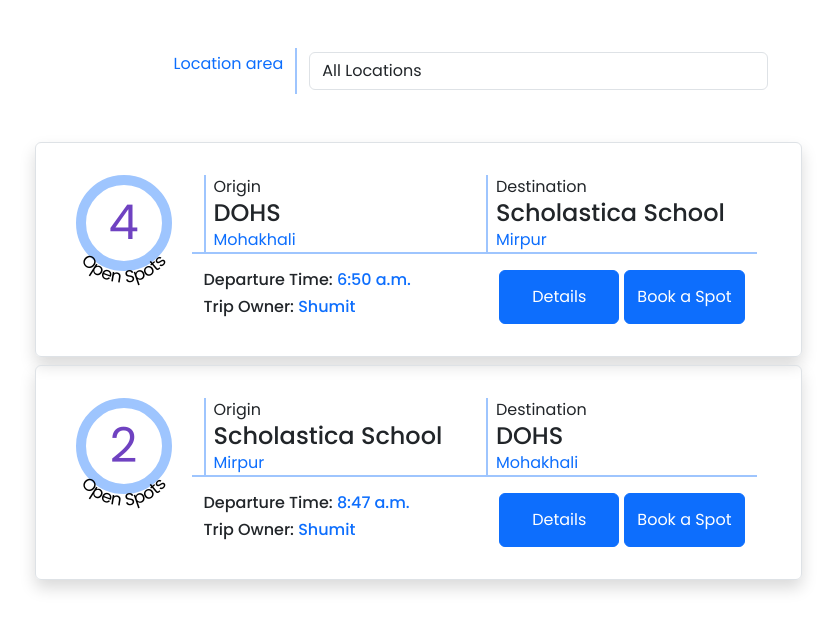
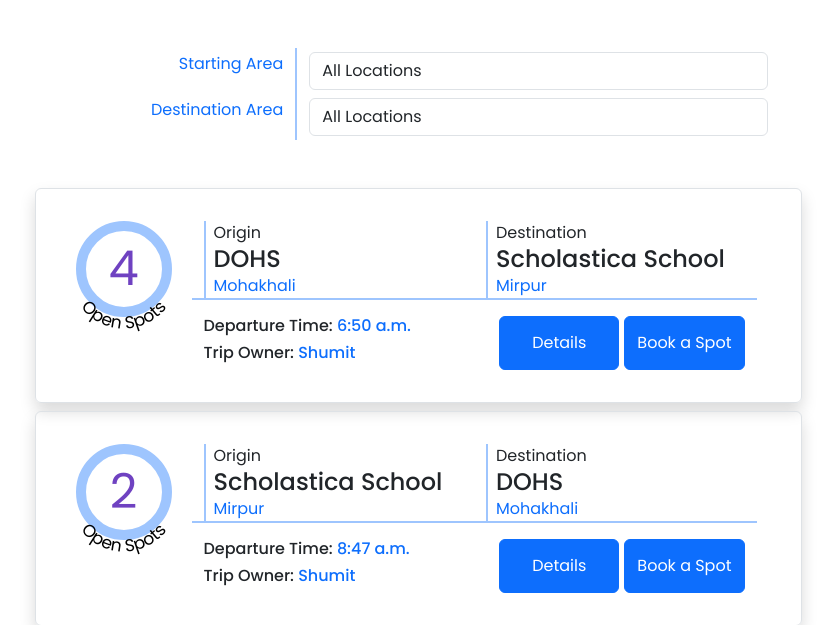
Before and after one commit to shumittaher/RideBuddy, a Django app: page /find_trip in a window 1280 px wide. Shown: the part 76-701 px from the top of the page, without its empty margins (222-1058 px from the left). Run offline with Django 5.2, Linux system fonts and the light colour scheme; data comes from the database, SQL or seed files in the repository; both versions use the stored data as it was after the commit; data that the repository does not hold is empty; some libraries are stand-ins or nearby versions; some web fonts are replaced.

Commit message:
added filtering select field for destination

```diff
--- a/RideSharing/forms.py
+++ b/RideSharing/forms.py
@@ -99,7 +99,14 @@ class LocationSearchForm(forms.ModelForm):
 
     def __init__(self, *args, **kwargs):
         super().__init__(*args, **kwargs)
-        self.fields['location_area'] = forms.ChoiceField(
-            choices=[('','All Locations')] + [(loc.id, loc.location_area) for loc in Locations.objects.all()],
+
+        location_areas = Locations.objects.order_by('location_area').values_list('location_area', flat=True).distinct()
+
+        self.fields['location_area'] = forms.ChoiceField(label="Starting Area",
+            choices=[('','All Locations')] + [(loc_area, loc_area) for loc_area in location_areas],
             widget=forms.Select(attrs={'class': 'form-control', 'id': 'location-area-searchbox'})
         )
+        self.fields['destination_area'] = forms.ChoiceField(label="Destination Area",
+            choices=[('','All Locations')] + [(loc_area, loc_area) for loc_area in location_areas],
+            widget=forms.Select(attrs={'class': 'form-control', 'id': 'destination-area-searchbox'})
+        )
--- a/RideSharing/templates/find_trip.html
+++ b/RideSharing/templates/find_trip.html
@@ -4,7 +4,7 @@
 
 <section class="text-center">
 
-    <form action="" method="post" style="max-width: 700px;" class="mx-auto">
+    <form id="filter_form" action="" method="post" style="max-width: 700px;" class="mx-auto">
 
         {{ search_form }}
 
@@ -20,22 +20,40 @@
 
 // location area search box functionality
 
-    const search_form_area = document.getElementById('location-area-searchbox');
+    const location_area_searchbox = document.getElementById('location-area-searchbox');
+    const destination_area_searchbox = document.getElementById('destination-area-searchbox');
+    const filter_form = document.getElementById('filter_form');
+    const formData = new FormData(filter_form);
+
     const searchResults = document.getElementById('search_results');
 
     document.addEventListener('DOMContentLoaded', ()=>{
 
         fetch_trips()
-        search_form_area.addEventListener('change', ()=>handle_searcharea_change(search_form_area.value))
+
+        const searchboxes = filter_form.querySelectorAll('select')
+
+        searchboxes.forEach((searchbox)=>{
+            searchbox.addEventListener('change', ()=>handle_searcharea_change(filter_form))
+        })
     })
 
-    function handle_searcharea_change(area_code) {
-        fetch_trips(area_code)
+    function handle_searcharea_change(filter_form) {
+
+        const area_codes =  new FormData(filter_form)
+
+        const formValues = {};
+        area_codes.forEach((value, key) => {
+            formValues[key] = value;
+        });
+
+        const {location_area, destination_area} = formValues
+        fetch_trips(location_area, destination_area)
     }
 
-    async function fetch_trips(area_code = ''){
+    async function fetch_trips(area_code = '', area_code_dest = ''){
 
-        const response = await fetch(`give_trips?origin_area=${area_code}&booking_trips=true`)
+        const response = await fetch(`give_trips?origin_area=${area_code}&destination_area=${area_code_dest}&booking_trips=true`)
         if (response.ok) {
             const updatedTrips = await response.json();
             updateTripsList(updatedTrips.rendered_trips);
--- a/RideSharing/views.py
+++ b/RideSharing/views.py
@@ -81,8 +81,8 @@ def mypage(request):
     user_id = request.user.id
     user = User.objects.get(id=user_id)
 
-    unread_paginator = Paginator(user.message_recipient.filter(read = False), items_per_page)
-    read_paginator = Paginator(user.message_recipient.filter(read = True), items_per_page)
+    unread_paginator = Paginator(user.message_recipient.filter(read = False).order_by('-time_stamp'), items_per_page)
+    read_paginator = Paginator(user.message_recipient.filter(read = True).order_by('-time_stamp'), items_per_page)
 
     unread_messages = unread_paginator.get_page(page_no_unread)
     read_messages = read_paginator.get_page(page_no_read)
@@ -141,9 +141,12 @@ def give_trips(request):
 
         else:                                                       # filter process
             origin_area = request.GET.get('origin_area', '')
+            destination_area = request.GET.get('destination_area', '')
             active_only = request.GET.get('active_only', True)
+
             if origin_area:
-                queryset = Trips.objects.filter(origin=origin_area)
+                queryset = Trips.objects.filter(origin__location_area=origin_area)
+
             else:
                 queryset = Trips.objects.all()
             if active_only:
```
Also changed, not shown: db.sqlite3.
